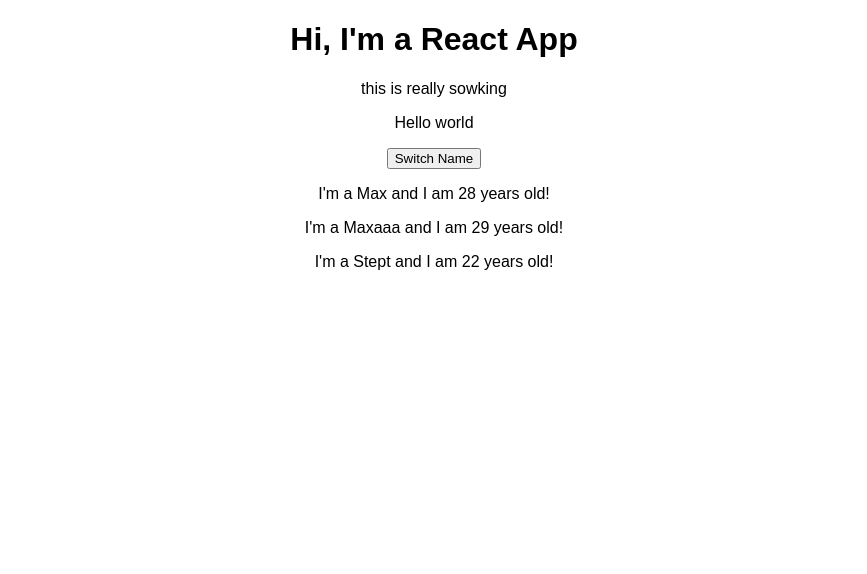
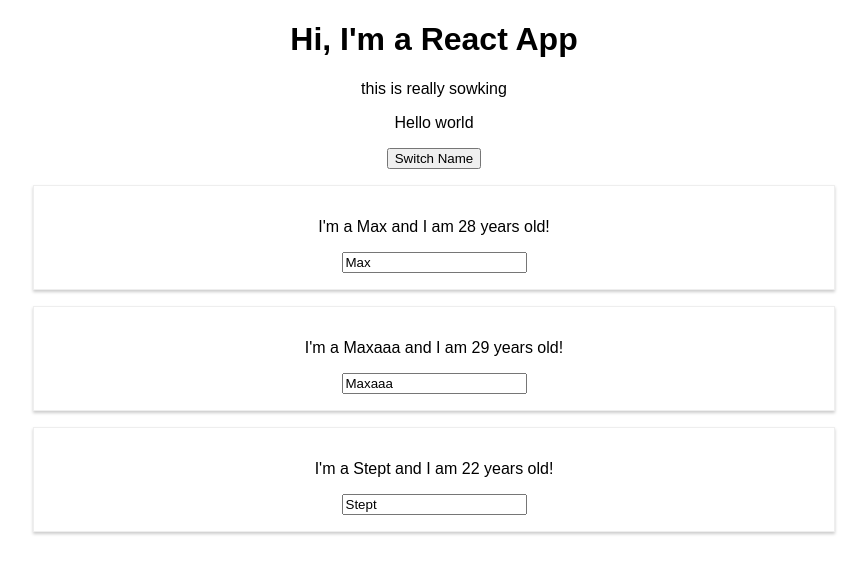
Before and after one commit to ryujignh/react-complete-guide, a React (Create React App) app: page / in a window 1280 px wide. Shown: the top 574 px of the page, without its empty margins (206-1073 px from the left). Built offline with nearby package versions, Linux system fonts and the light colour scheme.

Commit message:
Adding style

```diff
--- a/src/App.js
+++ b/src/App.js
@@ -23,6 +23,16 @@
         })
     }
 
+    nameChangedHandler = (event) => {
+        this.setState({
+            persons: [
+                {name: 'Max', age: 31},
+                {name: event.target.value, age: 29},
+                {name: 'Stept', age: 22},
+            ]
+        })
+    }
+
     render() {
         return (
             <div className="App">
@@ -36,7 +46,11 @@
                     click={this.switchNameHandler.bind(this, 'Arisa')}/>
                 <Person
                     name={this.state.persons[1].name}
-                    age={this.state.persons[1].age}/>
+                    age={this.state.persons[1].age}
+                    click={this.switchNameHandler.bind(this, 'Arisa')}
+                    changed={this.nameChangedHandler}
+
+                />
                 <Person
                     name={this.state.persons[2].name}
                     age={this.state.persons[2].age}/>
--- /dev/null
+++ b/src/Person/Person.css
@@ -0,0 +1,8 @@
+.Person {
+    width: 60%;
+    margin: 16px auto;
+    border: 1px solid #eee;
+    box-shadow: 0 2px 3px #ccc;
+    padding: 16px;
+    text-align: center;
+}
--- a/src/Person/Person.js
+++ b/src/Person/Person.js
@@ -1,10 +1,12 @@
 import React from 'react';
+import './Person.css';
 
 const person = (props) => {
     return (
-        <div>
+        <div className="Person">
             <p onClick={props.click}>I'm a {props.name} and I am {props.age} years old!</p>
             <p>{props.children}</p>
+            <input type="text" onChange={props.changed} value={props.name}/>
         </div>
     )
 }
```
